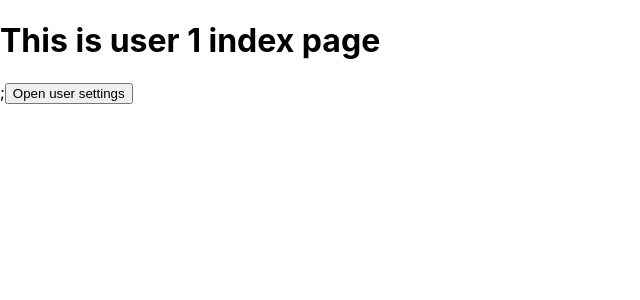
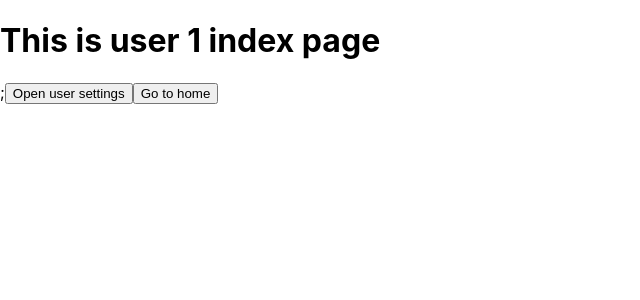
Before and after one commit to rakib00-dev/nextjs, a Next.js app: page /user/1 in a window 1280 px wide. Shown: the top 300 px of the page, without its empty margins (0-640 px from the left). Built offline with nearby package versions, Linux system fonts and the light colour scheme.

Commit message:
used push and replace in router

```diff
--- a/pages/user/[userinfo]/index.js
+++ b/pages/user/[userinfo]/index.js
@@ -16,6 +16,7 @@ export default () => {
       >
         Open user settings
       </button>
+      <button onClick={() => router.replace('/')}>Go to home</button>
     </>
   );
 };
```
